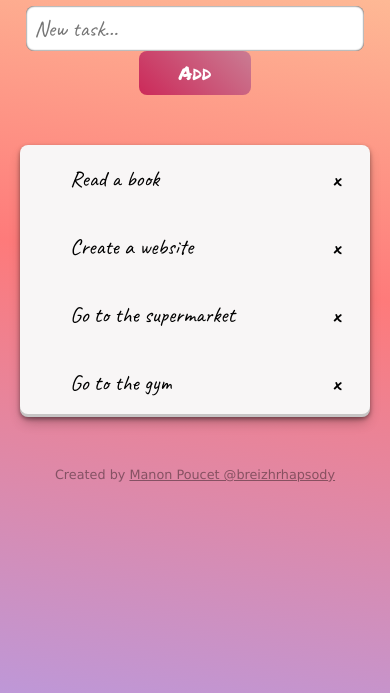
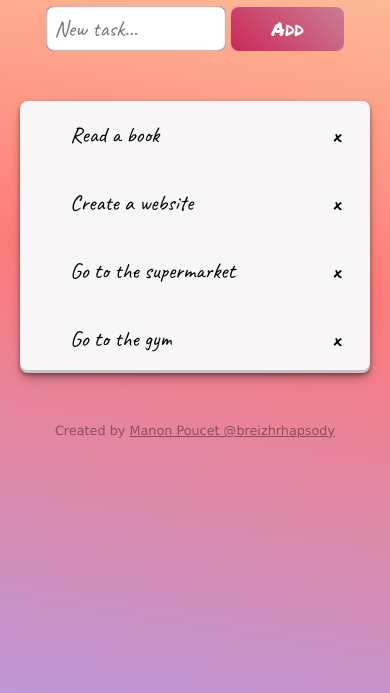
Before and after one commit to BreizhRhapsody/todolist, a plain HTML site: page index.html in a window 390 px wide. Shown: the part 151-844 px from the top of the page. Drawn offline with Linux system fonts and the light colour scheme.

Commit message:
Modif input media queries

```diff
--- a/style.css
+++ b/style.css
@@ -53,7 +53,7 @@ header {
 }
 
 .header__input {
-  width: 40vh;
+  width: 300px;
   padding: 0.5rem;
   font-family: "Caveat", cursive;
   font-size: 1.4rem;
@@ -217,12 +217,12 @@ a {
 
 .dark-theme_section,
 .dark-theme_button {
-    background: #222222;
+  background: #222222;
 }
 
 .dark-theme #toggle {
   background-color: #000000;
-    box-shadow: rgba(54, 54, 54, 0.4) 0px 5px, rgba(54, 54, 54, 0.3) 0px 10px,
+  box-shadow: rgba(54, 54, 54, 0.4) 0px 5px, rgba(54, 54, 54, 0.3) 0px 10px,
     rgba(54, 54, 54, 0.2) 0px 15px, rgba(54, 54, 54, 0.1) 0px 20px,
     rgba(54, 54, 54, 0.05) 0px 25px;
 }
@@ -233,12 +233,15 @@ a {
   left: 30px;
 }
 
-@media screen and (max-width: 600px) {
+@media screen and (max-width: 640px) {
   section {
     width: 550px;
   }
   li {
     width: 550px;
+  }
+  .header__input {
+    width: 240px;
   }
 }
 
@@ -249,4 +252,7 @@ a {
   li {
     width: 350px;
   }
+  .header__input {
+    width: 180px;
+  }
 }
```
